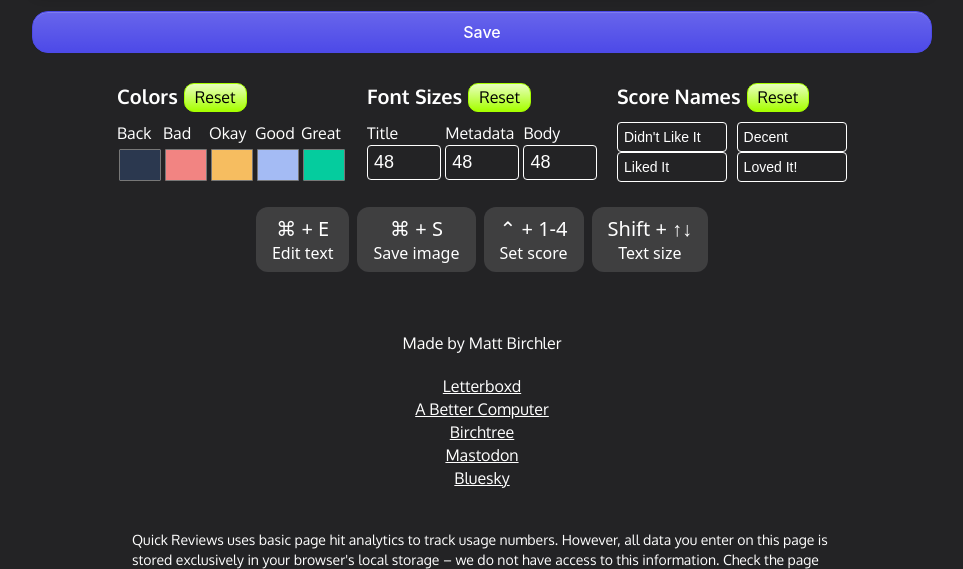
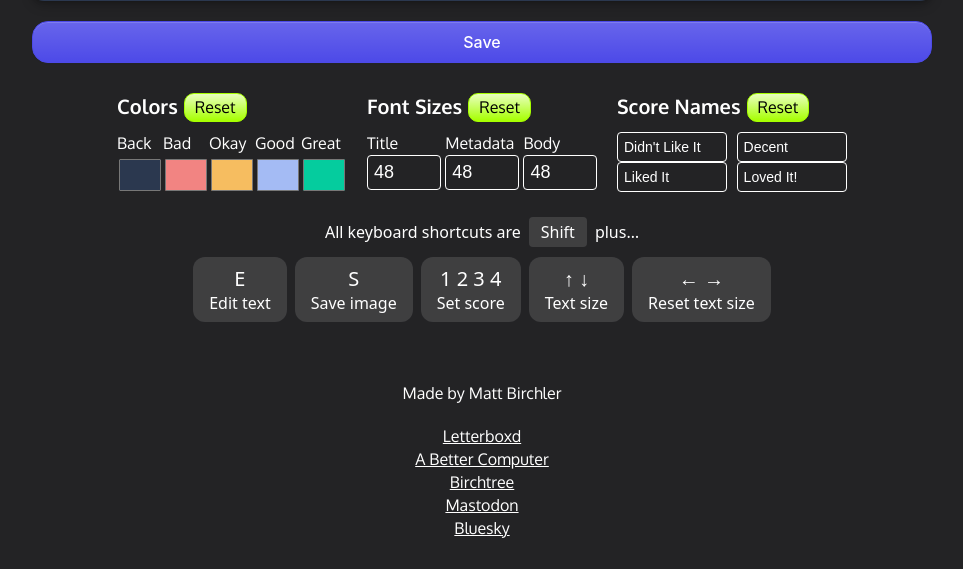
Before and after one commit to mattbirchler/Quick-Reviews-2, a PHP site: page / in a window 1280 px wide. Shown: the part 667-1236 px from the top of the page, without its empty margins (158-1121 px from the left). Run offline with PHP 8.4, Linux system fonts and the light colour scheme; some libraries are stand-ins or nearby versions.

Commit message:
Tweaked the key display

```diff
--- a/index.html
+++ b/index.html
@@ -294,22 +294,32 @@
     </div> -->
   </div>
 
+  <div id="key">
+    <span>All keyboard shortcuts are</span>
+    <span id="shift_button">Shift</span>
+    <span>plus…</span>
+  </div>
+
   <div id="shortcut_key">
     <div class="example_shortcut">
-      <div class="the_shortcut">&#8984; + E</div>
+      <div class="the_shortcut">E</div>
       <div class="the_description">Edit text</div>
     </div>
     <div class="example_shortcut">
-      <div class="the_shortcut">&#8984; + S</div>
+      <div class="the_shortcut">S</div>
       <div class="the_description">Save image</div>
     </div>
     <div class="example_shortcut">
-      <div class="the_shortcut">&#8963; + 1-4</div>
+      <div class="the_shortcut">1 2 3 4</div>
       <div class="the_description">Set score</div>
     </div>
     <div class="example_shortcut">
-      <div class="the_shortcut">Shift + &#8593;&#8595;</div>
+      <div class="the_shortcut">&#8593; &#8595;</div>
       <div class="the_description">Text size</div>
+    </div>
+    <div class="example_shortcut">
+      <div class="the_shortcut">&#8592; &#8594;</div>
+      <div class="the_description">Reset text size</div>
     </div>
   </div>
 
--- a/style.css
+++ b/style.css
@@ -229,7 +229,7 @@ h1 {
   flex-wrap: wrap;
   margin-bottom: 10px;
   color: #ffffff;
-  margin: 20px 0 0 0;
+  margin: 20px 0 10px 0;
   font-family: Oxygen;
 }
 
@@ -336,6 +336,7 @@ h1 {
   display: flex;
   flex-wrap: wrap;
   justify-content: center;
+  align-items: ceneter;
   gap: 8px;
   padding: 10px 0;
 }
@@ -360,6 +361,22 @@ h1 {
 
 .the_shortcut span {
   height: 30px;
+}
+
+#key {
+  font-family: "Noto Sans";
+  display: flex;
+  align-items: center;
+  color: white;
+  display: flex;
+  justify-content: center;
+}
+
+#shift_button {
+  background: #ffffff20;
+  padding: 4px 12px;
+  margin: 0 8px;
+  border-radius: 4px;
 }
 
 #review {
```
Also changed, not shown: 1 other file.
